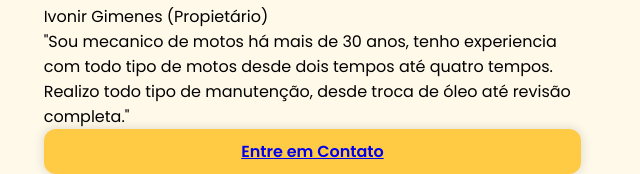
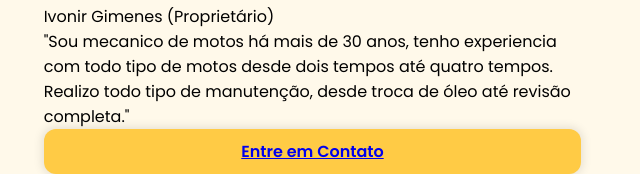
Before and after one commit to charielgimenes/Maga-Motos, a plain HTML site: page sobre.html in a window 1280 px wide. Shown: the part 547-721 px from the top of the page, 564-1204 px from the left. Drawn offline with nearby package versions, Linux system fonts and the light colour scheme.

Commit message:
Add files via upload

```diff
--- a/sobre.html
+++ b/sobre.html
@@ -79,7 +79,7 @@
 
                         <div class="feedback-content">
                             <p>
-                                Ivonir Gimenes (Propietário)
+                                Ivonir Gimenes (Proprietário)
                             </p>
                             <p>
                                 "Sou mecanico de motos há mais de 30 anos, tenho experiencia com todo tipo de motos desde dois tempos até quatro tempos.
```
